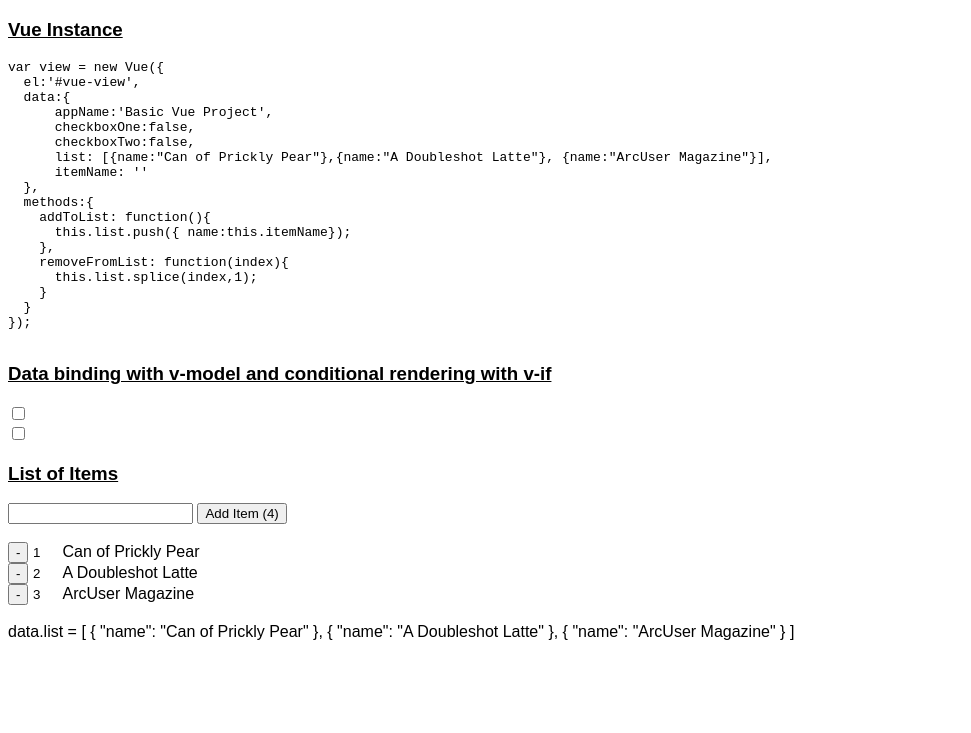
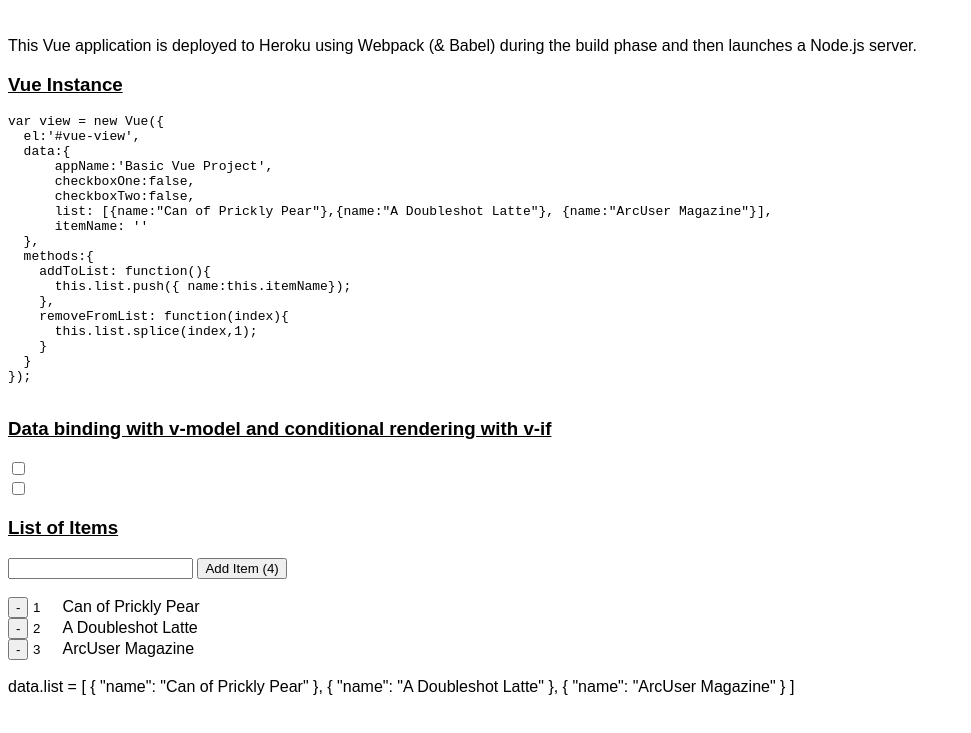
Before and after one commit to maivl/docker-basic, a website built with webpack: page src/index.html in a window 1280 px wide. Shown: the part 61-794 px from the top of the page, without its empty margins (0-971 px from the left). Built offline with nearby package versions, Linux system fonts and the light colour scheme; a web font is replaced by a local one.

Commit message:
Added description of project in index.html

```diff
--- a/src/index.html
+++ b/src/index.html
@@ -18,6 +18,9 @@
   <body>
       <div id="vue-view">
         <h1 v-cloak>{{ appName }}</h1>
+        <br/>
+        This Vue application is deployed to Heroku using Webpack (& Babel) during the build phase and then launches a Node.js server.
+        <br/>
         <h3><u>Vue Instance</u></h3>
           <pre>
 var view = new Vue({
```
